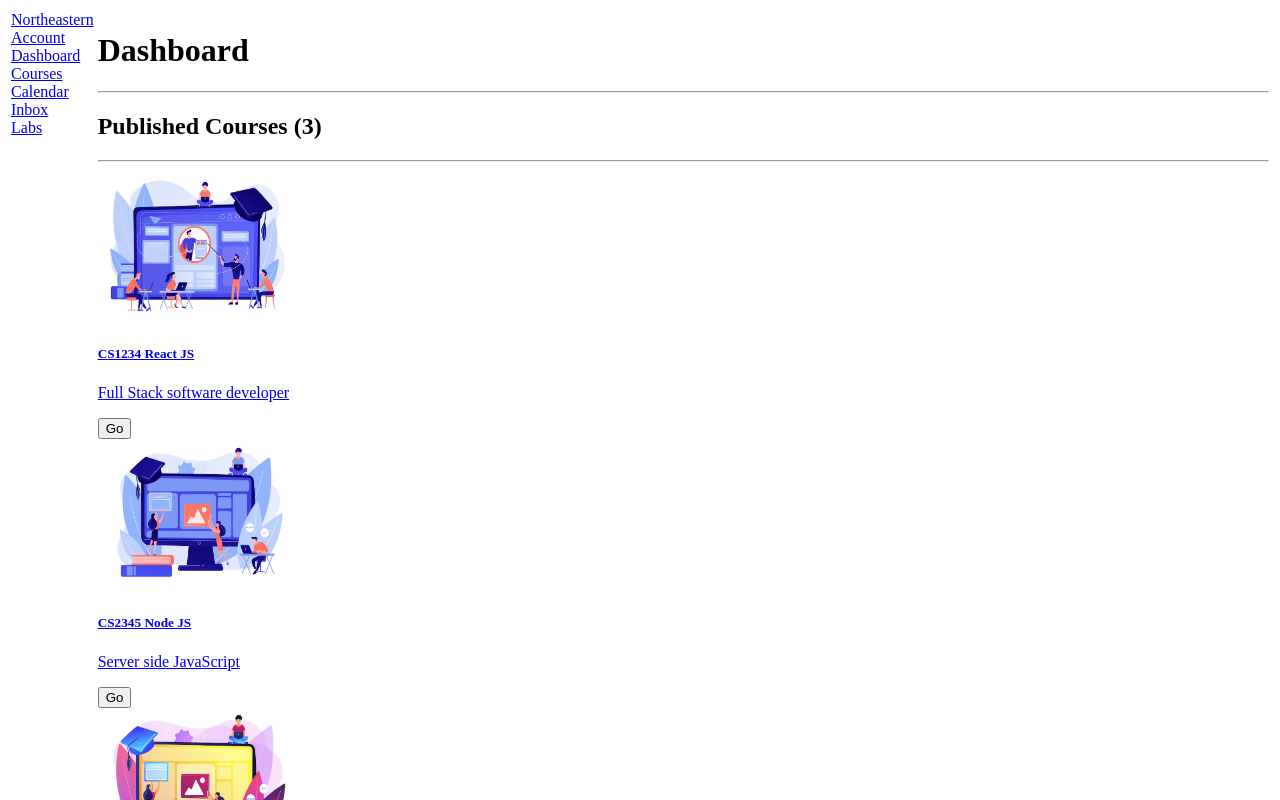
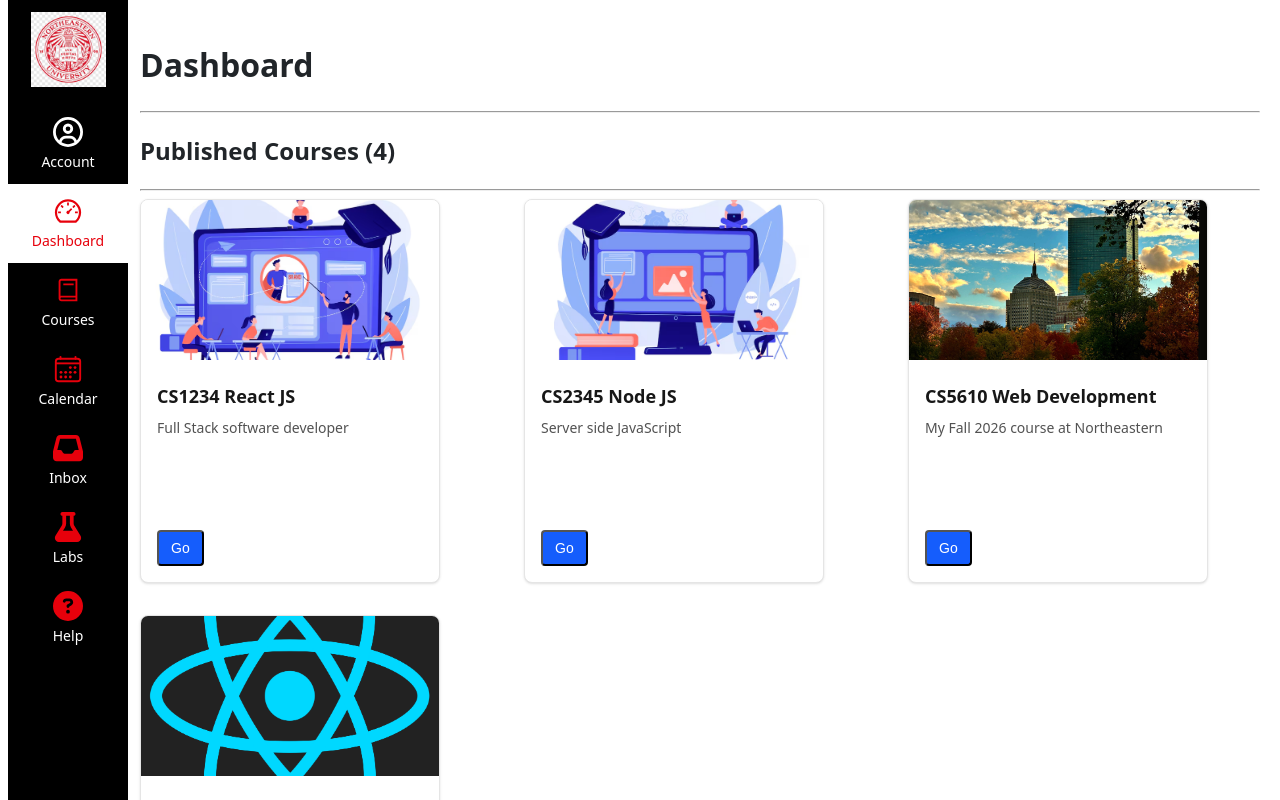
Before and after one commit to Jefferson0511/webdev-client, a Next.js app: page /dashboard in a window 1280 px wide. Shown: the top 800 px of the page. Built offline with nearby package versions, Linux system fonts and the light colour scheme.

Commit message:
kambaz base styling

```diff
--- a/app/(kambaz)/Navigation.tsx
+++ b/app/(kambaz)/Navigation.tsx
@@ -1,41 +1,99 @@
+import { AiOutlineDashboard } from "react-icons/ai";
+import { IoCalendarOutline } from "react-icons/io5";
+import { LiaBookSolid } from "react-icons/lia";
+import {
+  FaInbox,
+  FaRegCircleUser,
+  FaFlask,
+  FaCircleQuestion,
+} from "react-icons/fa6";
 import Link from "next/link";
 
 export default function KambazNavigation() {
   return (
-    <div id="wd-kambaz-navigation">
+    <nav
+      id="wd-kambaz-navigation"
+      className="fixed bottom-0 top-0 z-20 hidden w-[120px] bg-black md:block"
+    >
       <a
         href="https://www.northeastern.edu/"
         id="wd-neu-link"
         target="_blank"
         rel="noreferrer"
+        className="block bg-black py-3 text-center"
       >
-        Northeastern
+        {/* eslint-disable-next-line @next/next/no-img-element */}
+        <img
+          src="/images/NEU.png"
+          width={75}
+          height={75}
+          alt="Northeastern University"
+          className="mx-auto"
+        />
       </a>
+      <Link
+        href="/account"
+        id="wd-account-link"
+        className="block bg-black py-3 text-center text-sm text-white no-underline"
+      >
+        <FaRegCircleUser className="inline-block text-3xl text-white" />
         <br />
-      <Link href="/account" id="wd-account-link">
         Account
       </Link>
+      <Link
+        href="/dashboard"
+        id="wd-dashboard-link"
+        className="block bg-white py-3 text-center text-sm text-red-600 no-underline"
+      >
+        <AiOutlineDashboard className="inline-block text-3xl text-red-600" />
         <br />
-      <Link href="/dashboard" id="wd-dashboard-link">
         Dashboard
       </Link>
+      <Link
+        href="/dashboard"
+        id="wd-course-link"
+        className="block bg-black py-3 text-center text-sm text-white no-underline"
+      >
+        <LiaBookSolid className="inline-block text-3xl text-red-600" />
         <br />
-      <Link href="/dashboard" id="wd-course-link">
         Courses
       </Link>
+      <Link
+        href="/calendar"
+        id="wd-calendar-link"
+        className="block bg-black py-3 text-center text-sm text-white no-underline"
+      >
+        <IoCalendarOutline className="inline-block text-3xl text-red-600" />
         <br />
-      <Link href="/calendar" id="wd-calendar-link">
         Calendar
       </Link>
+      <Link
+        href="/inbox"
+        id="wd-inbox-link"
+        className="block bg-black py-3 text-center text-sm text-white no-underline"
+      >
+        <FaInbox className="inline-block text-3xl text-red-600" />
         <br />
-      <Link href="/inbox" id="wd-inbox-link">
         Inbox
       </Link>
+      <Link
+        href="/labs"
+        id="wd-labs-link"
+        className="block bg-black py-3 text-center text-sm text-white no-underline"
+      >
+        <FaFlask className="inline-block text-3xl text-red-600" />
         <br />
-      <Link href="/labs" id="wd-labs-link">
         Labs
       </Link>
+      <Link
+        href="/labs"
+        id="wd-ai-nav-help"
+        className="block bg-black py-3 text-center text-sm text-white no-underline"
+      >
+        <FaCircleQuestion className="inline-block text-3xl text-red-600" />
         <br />
-    </div>
+        Help
+      </Link>
+    </nav>
   );
 }
--- a/app/(kambaz)/courses/[cid]/Navigation.tsx
+++ b/app/(kambaz)/courses/[cid]/Navigation.tsx
@@ -1,43 +1,115 @@
+"use client";
 import Link from "next/link";
+import { usePathname } from "next/navigation";
+import "../../kambaz.css";
 
 export default function CourseNavigation({ cid }: { cid: string }) {
+  const pathname = usePathname() ?? "";
+  const home = `/courses/${cid}/home`;
+  const modules = `/courses/${cid}/modules`;
+  const piazza = `/courses/${cid}/piazza`;
+  const zoom = `/courses/${cid}/zoom`;
+  const assignments = `/courses/${cid}/assignments`;
+  const quizzes = `/courses/${cid}/quizzes`;
+  const grades = `/courses/${cid}/grades`;
+  const people = `/courses/${cid}/people/table`;
   return (
-    <div id="wd-courses-navigation">
-      <Link href={`/courses/${cid}/home`} id="wd-course-home-link">
+    <div id="wd-courses-navigation" className="wd list-group rounded-none text-lg">
+      <Link
+        href={home}
+        id="wd-course-home-link"
+        className={
+          pathname === home
+            ? "list-group-item active border-0"
+            : "list-group-item border-0 text-red-600"
+        }
+      >
         Home
-      </Link>{" "}
-      <br />
-      <Link href={`/courses/${cid}/modules`} id="wd-course-modules-link">
+      </Link>
+      <Link
+        href={modules}
+        id="wd-course-modules-link"
+        className={
+          pathname === modules
+            ? "list-group-item active border-0"
+            : "list-group-item border-0 text-red-600"
+        }
+      >
         Modules
-      </Link>{" "}
-      <br />
-      <Link href={`/courses/${cid}/piazza`} id="wd-course-piazza-link">
+      </Link>
+      <Link
+        href={piazza}
+        id="wd-course-piazza-link"
+        className={
+          pathname === piazza
+            ? "list-group-item active border-0"
+            : "list-group-item border-0 text-red-600"
+        }
+      >
         Piazza
-      </Link>{" "}
-      <br />
-      <Link href={`/courses/${cid}/zoom`} id="wd-course-zoom-link">
+      </Link>
+      <Link
+        href={zoom}
+        id="wd-course-zoom-link"
+        className={
+          pathname === zoom
+            ? "list-group-item active border-0"
+            : "list-group-item border-0 text-red-600"
+        }
+      >
         Zoom
-      </Link>{" "}
-      <br />
+      </Link>
       <Link
-        href={`/courses/${cid}/assignments`}
+        href={assignments}
         id="wd-course-assignments-link"
+        className={
+          pathname === assignments || pathname.startsWith(assignments + "/")
+            ? "list-group-item active border-0"
+            : "list-group-item border-0 text-red-600"
+        }
       >
         Assignments
-      </Link>{" "}
-      <br />
-      <Link href={`/courses/${cid}/quizzes`} id="wd-course-quizzes-link">
+      </Link>
+      <Link
+        href={quizzes}
+        id="wd-course-quizzes-link"
+        className={
+          pathname === quizzes
+            ? "list-group-item active border-0"
+            : "list-group-item border-0 text-red-600"
+        }
+      >
         Quizzes
-      </Link>{" "}
-      <br />
-      <Link href={`/courses/${cid}/grades`} id="wd-course-grades-link">
+      </Link>
+      <Link
+        href={grades}
+        id="wd-course-grades-link"
+        className={
+          pathname === grades
+            ? "list-group-item active border-0"
+            : "list-group-item border-0 text-red-600"
+        }
+      >
         Grades
-      </Link>{" "}
-      <br />
-      <Link href={`/courses/${cid}/people/table`} id="wd-course-people-link">
+      </Link>
+      <Link
+        href={people}
+        id="wd-course-people-link"
+        className={
+          pathname === people
+            ? "list-group-item active border-0"
+            : "list-group-item border-0 text-red-600"
+        }
+      >
         People
-      </Link>{" "}
-      <br />
+      </Link>
+      <Link
+        href={home}
+        id="wd-course-ai-link"
+        className="list-group-item border-0 text-red-600"
+      >
+        Sample
+      </Link>
     </div>
   );
 }
--- a/app/(kambaz)/courses/[cid]/layout.tsx
+++ b/app/(kambaz)/courses/[cid]/layout.tsx
@@ -13,18 +13,12 @@ export default async function CoursesLayout({
     <div id="wd-courses">
       <h2>Courses {cid}</h2>
       <hr />
-      <table>
-        <tbody>
-          <tr>
-            <td valign="top" width="200">
-              <CourseNavigation cid={cid} />
-            </td>
-            <td valign="top" width="100%">
-              {children}
-            </td>
-          </tr>
-        </tbody>
-      </table>
+      <div className="flex gap-4">
+        <div className="hidden w-[140px] shrink-0 md:block">
+          <CourseNavigation cid={cid} />
+        </div>
+        <div className="min-w-0 flex-1">{children}</div>
+      </div>
     </div>
   );
 }
--- a/app/(kambaz)/dashboard/CourseCard.tsx
+++ b/app/(kambaz)/dashboard/CourseCard.tsx
@@ -13,13 +13,31 @@ export default function CourseCard({
   image: string;
 }) {
   return (
-    <div className="wd-dashboard-course">
-      <Link href={`/courses/${id}/home`} className="wd-dashboard-course-link">
-        <Image src={image} width={200} height={150} alt={title} />
-        <div>
-          <h5>{title}</h5>
-          <p className="wd-dashboard-course-title">{subtitle}</p>
-          <button type="button">Go</button>
+    <div className="wd-dashboard-course w-[300px] max-w-full overflow-hidden rounded-lg border border-neutral-200 bg-white shadow-sm">
+      <Link
+        href={`/courses/${id}/home`}
+        className="wd-dashboard-course-link block text-neutral-900 no-underline"
+      >
+        <Image
+          src={image}
+          width={300}
+          height={160}
+          alt={title}
+          className="h-40 w-full object-cover"
+        />
+        <div className="p-4">
+          <h5 className="m-0 mb-2 truncate text-lg font-semibold whitespace-nowrap">
+            {title}
+          </h5>
+          <p className="wd-dashboard-course-title m-0 mb-3 h-[100px] overflow-hidden text-sm text-neutral-600">
+            {subtitle}
+          </p>
+          <button
+            type="button"
+            className="inline-flex items-center justify-center rounded bg-blue-600 px-3 py-1.5 text-sm font-medium text-white"
+          >
+            Go
+          </button>
         </div>
       </Link>
     </div>
--- a/app/(kambaz)/dashboard/page.tsx
+++ b/app/(kambaz)/dashboard/page.tsx
@@ -3,9 +3,14 @@ import CourseCard from "./CourseCard";
 export default function Dashboard() {
   return (
     <div id="wd-dashboard">
-      <h1 id="wd-dashboard-title">Dashboard</h1> <hr />
-      <h2 id="wd-dashboard-published">Published Courses (3)</h2> <hr />
-      <div id="wd-dashboard-courses">
+      <h1 id="wd-dashboard-title">Dashboard</h1>
+      <hr />
+      <h2 id="wd-dashboard-published">Published Courses (4)</h2>
+      <hr />
+      <div
+        id="wd-dashboard-courses"
+        className="grid grid-cols-1 gap-8 sm:grid-cols-2 xl:grid-cols-3 2xl:grid-cols-4"
+      >
         <CourseCard
           id="1234"
           title="CS1234 React JS"
@@ -19,10 +24,16 @@ export default function Dashboard() {
           image="/images/course2.png"
         />
         <CourseCard
-          id="3456"
-          title="CS3456 MongoDB"
-          subtitle="NoSQL Databases"
-          image="/images/course3.png"
+          id="5610"
+          title="CS5610 Web Development"
+          subtitle="My Fall 2026 course at Northeastern"
+          image="/images/boston-fall.jpg"
+        />
+        <CourseCard
+          id="CS9999"
+          title="CS9999 Sample Course"
+          subtitle="Assistant-generated sample — not my course"
+          image="/images/reactjs.jpg"
         />
       </div>
     </div>
--- /dev/null
+++ b/app/(kambaz)/kambaz.css
@@ -0,0 +1,48 @@
+@import "tailwindcss/theme" layer(theme);
+@import "tailwindcss/utilities" layer(utilities);
+/* System sans-serif — Tailwind utilities alone
+   do not set the body font */
+#wd-kambaz {
+  font-family:
+    system-ui,
+    -apple-system,
+    "Segoe UI",
+    Roboto,
+    "Helvetica Neue",
+    "Noto Sans",
+    "Liberation Sans",
+    Arial,
+    sans-serif;
+  color: #212529;
+  line-height: 1.5;
+}
+#wd-kambaz,
+#wd-kambaz * {
+  box-sizing: border-box;
+}
+@media (min-width: 768px) {
+  .wd-main-content-offset {
+    margin-left: 120px;
+  }
+}
+.list-group.wd {
+  display: flex;
+  flex-direction: column;
+  width: 100%;
+}
+.list-group.wd > .list-group-item {
+  display: block;
+  padding: 0.4rem 0.75rem;
+  text-decoration: none;
+  border: 0;
+  border-left: 3px solid transparent;
+  color: #dc2626;
+  background-color: transparent;
+  white-space: nowrap;
+}
+.list-group.wd > .list-group-item.active {
+  color: black;
+  background-color: white;
+  border-left: 3px solid black !important;
+  font-weight: 600;
+}
--- a/app/(kambaz)/layout.tsx
+++ b/app/(kambaz)/layout.tsx
@@ -1,21 +1,14 @@
 import { ReactNode } from "react";
+import "./kambaz.css";
 import KambazNavigation from "./Navigation";
 
 export default function KambazLayout({
   children,
 }: Readonly<{ children: ReactNode }>) {
   return (
-    <table>
-      <tbody>
-        <tr>
-          <td valign="top" width="200">
-            <KambazNavigation />
-          </td>
-          <td valign="top" width="100%">
-            {children}
-          </td>
-        </tr>
-      </tbody>
-    </table>
+    <div id="wd-kambaz" className="font-sans">
+      <KambazNavigation />
+      <div className="wd-main-content-offset p-3">{children}</div>
+    </div>
   );
 }
```
Also changed, not shown: public/images/NEU.png (added). Lines whose indentation alone changed are shown as unchanged.
